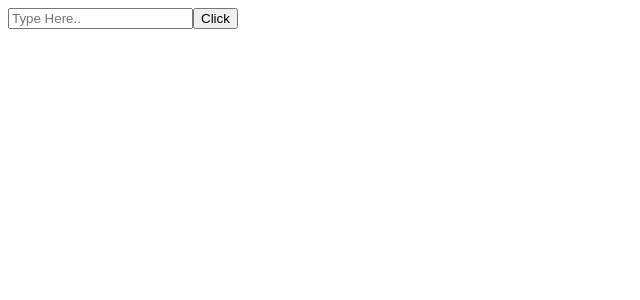
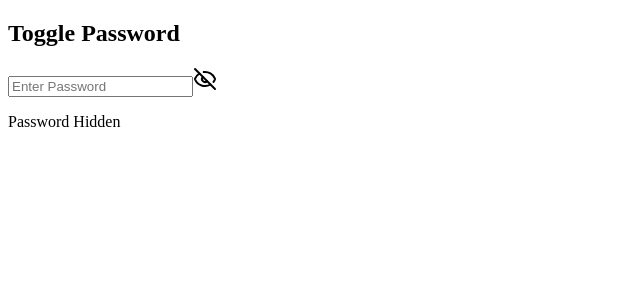
Before and after one commit to varaprasadbotta/react-interview-questions, a React (Vite) app: page / in a window 1280 px wide. Shown: the top 300 px of the page, without its empty margins (0-640 px from the left). Built offline with nearby package versions, Linux system fonts and the light colour scheme.

Commit message:
TogglePassword

```diff
--- a/package.json
+++ b/package.json
@@ -10,6 +10,7 @@
     "preview": "vite preview"
   },
   "dependencies": {
+    "lucide-react": "^0.544.0",
     "react": "^19.1.1",
     "react-dom": "^19.1.1",
     "react-icons": "^5.5.0"
--- a/src/App.jsx
+++ b/src/App.jsx
@@ -1,10 +1,10 @@
 import "./App.css";
-import InputFocus from "./coding-questions/InputFocus";
+import TogglePassword from "./coding-questions/TogglePassword";
 
 function App() {
   return (
     <>
-      <InputFocus/>
+      <TogglePassword />
     </>
   );
 }
--- /dev/null
+++ b/src/coding-questions/TogglePassword.jsx
@@ -0,0 +1,26 @@
+import { Eye, EyeIcon, EyeOff } from "lucide-react";
+import { useState } from "react";
+
+const TogglePassword = () => {
+  const [isPasswordVisble, setIsPasswordVisible] = useState(false);
+  const handleToggleButton = () => {
+    setIsPasswordVisible((prev) => !prev);
+  };
+  return (
+    <>
+      <div>
+        <h2>Toggle Password</h2>
+        <input
+          type={isPasswordVisble ? "text" : "password"}
+          placeholder="Enter Password"
+        />
+        <span onClick={() => handleToggleButton()}>
+          {isPasswordVisble ? <EyeIcon /> : <EyeOff />}
+        </span>
+        <p>Password {isPasswordVisble ? "Visible" : "Hidden"}</p>
+      </div>
+    </>
+  );
+};
+
+export default TogglePassword;
```
Also changed, not shown: 1 other file (tests, documents, lock files or other folders).
